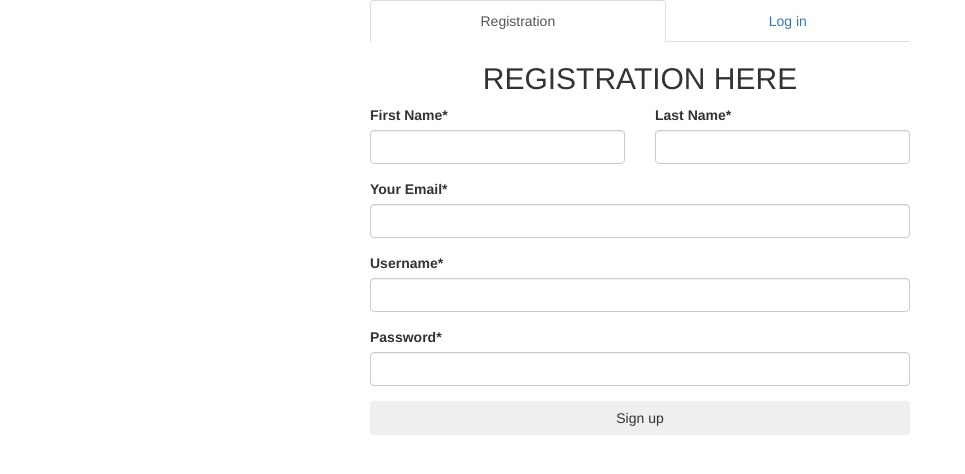
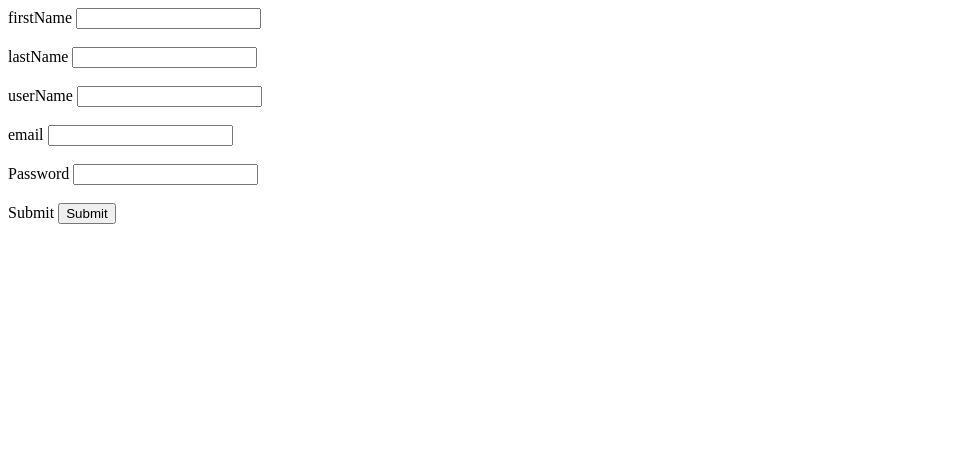
Before and after one commit to vipinkumar71/django-project, a Django app: page /polls/registration in a window 1280 px wide. Shown: the top 474 px of the page, without its empty margins (0-965 px from the left). Run offline with Django 4.2, Linux system fonts and the light colour scheme; some libraries are stand-ins or nearby versions.

Commit message:
added registration

```diff
--- a/templates/polls.html
+++ b/templates/polls.html
@@ -1,5 +1,4 @@
 <% load static %}
-<!DOCTYPE html>
 <html lang="en">
 <head>
     <meta charset="UTF-8">
--- a/templates/registration.html
+++ b/templates/registration.html
@@ -3,96 +3,24 @@
 <head>
   <meta charset="UTF-8">
   <title>Registration Template</title>
-  <link rel="stylesheet" href="./style.css">
 
 </head>
 <body>
-<!-- partial:index.partial.html -->
-<html lang="en">
-<head>
-  <!-- Latest compiled and minified CSS -->
-<link rel="stylesheet" href="https://maxcdn.bootstrapcdn.com/bootstrap/3.3.5/css/bootstrap.min.css">
-  </head>
+<form action='{% url "registration_form" %}' method=POST>
+    {% csrf_token %}
+  <label>firstName</label>
+  <input type="text" name = "firstname"><br><br>
+ <label>lastName</label>
+  <input type="text" name = "lastname"><br><br>
+  <label>userName</label>
+  <input type="text" name = "username"><br><br>
+    <label>email</label>
+  <input type="text" name= "email"><br><br>
+  <label>Password</label>
+  <input type ="password" name = "password"><br><br>
+    <label>Submit</label>
+    <input type="submit">
 
-<body>
-<div id="form">
-  <div class="container">
-    <div class="col-lg-6 col-lg-offset-3 col-md-6 col-md-offset-3 col-md-8 col-md-offset-2">
-      <div id="userform">
-        <ul class="nav nav-tabs nav-justified" role="tablist">
-          <li class="active"><a href="#signup"  role="tab" data-toggle="tab">Registration</a></li>
-          <li><a href="#login"  role="tab" data-toggle="tab">Log in</a></li>
-        </ul>
-        <div class="tab-content">
-          <div class="tab-pane fade active in" >
-            <h2 class="text-uppercase text-center"> Registration here</h2>
-            <form id="signup">
-              <div class="row">
-                <div class="col-xs-12 col-sm-6">
-                  <div class="form-group">
-                    <label>First Name<span class="req">*</span> </label>
-                    <input type="text" class="form-control" id="first_name" required data-validation-required-message="Please enter your name." autocomplete="off">
-                    <p class="help-block text-danger"></p>
-                  </div>
-                </div>
-                <div class="col-xs-12 col-sm-6">
-                  <div class="form-group">
-                    <label> Last Name<span class="req">*</span> </label>
-                    <input type="text" class="form-control" id="last_name" required data-validation-required-message="Please enter your name." autocomplete="off">
-                    <p class="help-block text-danger"></p>
-                  </div>
-                </div>
-              </div>
-              <div class="form-group">
-                <label> Your Email<span class="req">*</span> </label>
-                <input type="email" class="form-control" id="email" required data-validation-required-message="Please enter your email address." autocomplete="off">
-                <p class="help-block text-danger"></p>
-              </div>
-              <div class="form-group">
-                <label> Username<span class="req">*</span> </label>
-                <input type="text" class="form-control" id="phone" required data-validation-required-message="Please enter your phone number." autocomplete="off">
-                <p class="help-block text-danger"></p>
-              </div>
-              <div class="form-group">
-                <label> Password<span class="req">*</span> </label>
-                <input type="password" class="form-control"  required data-validation-required-message="Please enter your password" autocomplete="off">
-                <p class="help-block text-danger"></p>
-              </div>
-              <div class="mrgn-30-top">
-                <button type="submit" class="btn btn-larger btn-block"/>
-                Sign up
-                </button>
-              </div>
-            </form>
-          </div>
-          <div class="tab-pane fade in" >
-            <h2 class="text-uppercase text-center"> Log in</h2>
-            <form id="login">
-              <div class="form-group">
-                <label> Your Email<span class="req">*</span> </label>
-                <input type="email" class="form-control"  required data-validation-required-message="Please enter your email address." autocomplete="off">
-                <p class="help-block text-danger"></p>
-              </div>
-              <div class="form-group">
-                <label> Password<span class="req">*</span> </label>
-                <input type="password" class="form-control" id="password" required data-validation-required-message="Please enter your password" autocomplete="off">
-                <p class="help-block text-danger"></p>
-              </div>
-              <div class="mrgn-30-top">
-                <button type="submit" class="btn btn-larger btn-block"/>
-                Log in
-                </button>
-              </div>
-            </form>
-          </div>
-        </div>
-      </div>
-    </div>
-  </div>
-  <!-- /.container -->
-</div>
-<script src="//code.jquery.com/jquery-1.11.3.min.js"></script>
-<!-- Latest compiled and minified JavaScript -->
-<script src="https://maxcdn.bootstrapcdn.com/bootstrap/3.3.5/js/bootstrap.min.js"></script>
+</form>
 </body>
 </html>
```
